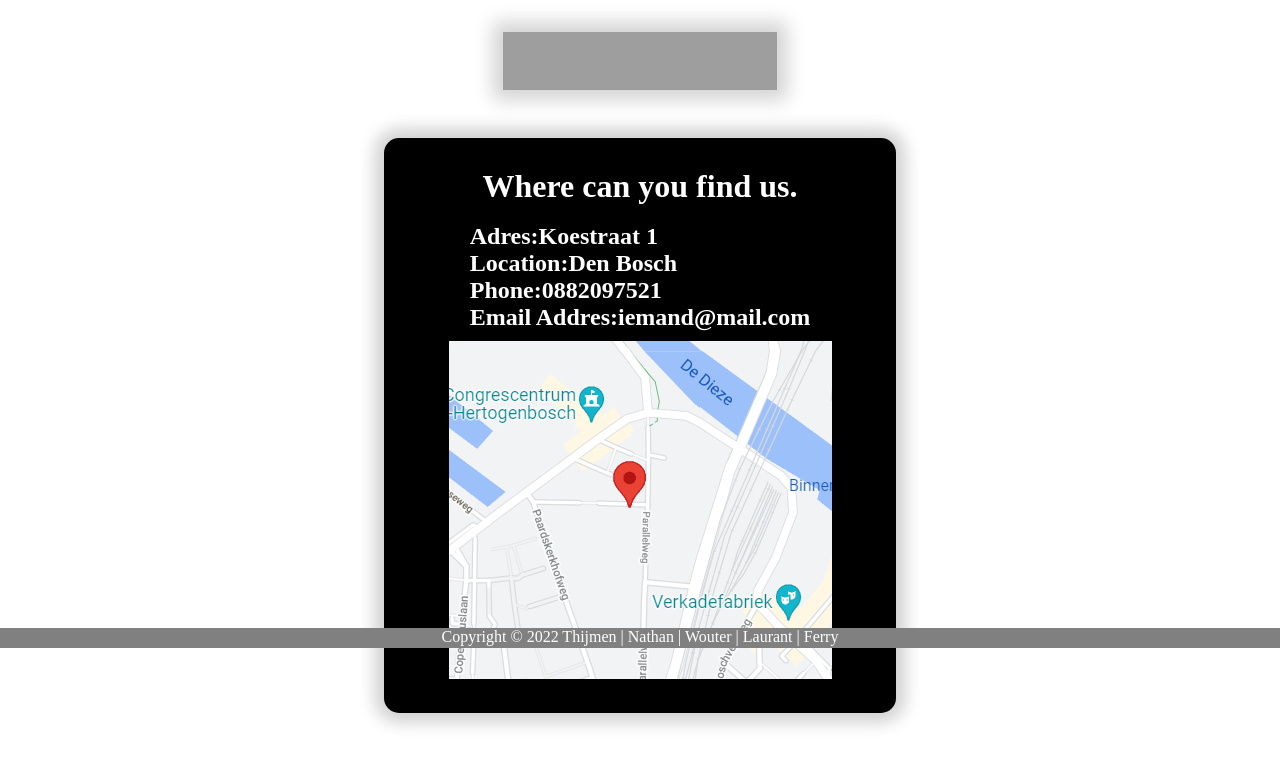
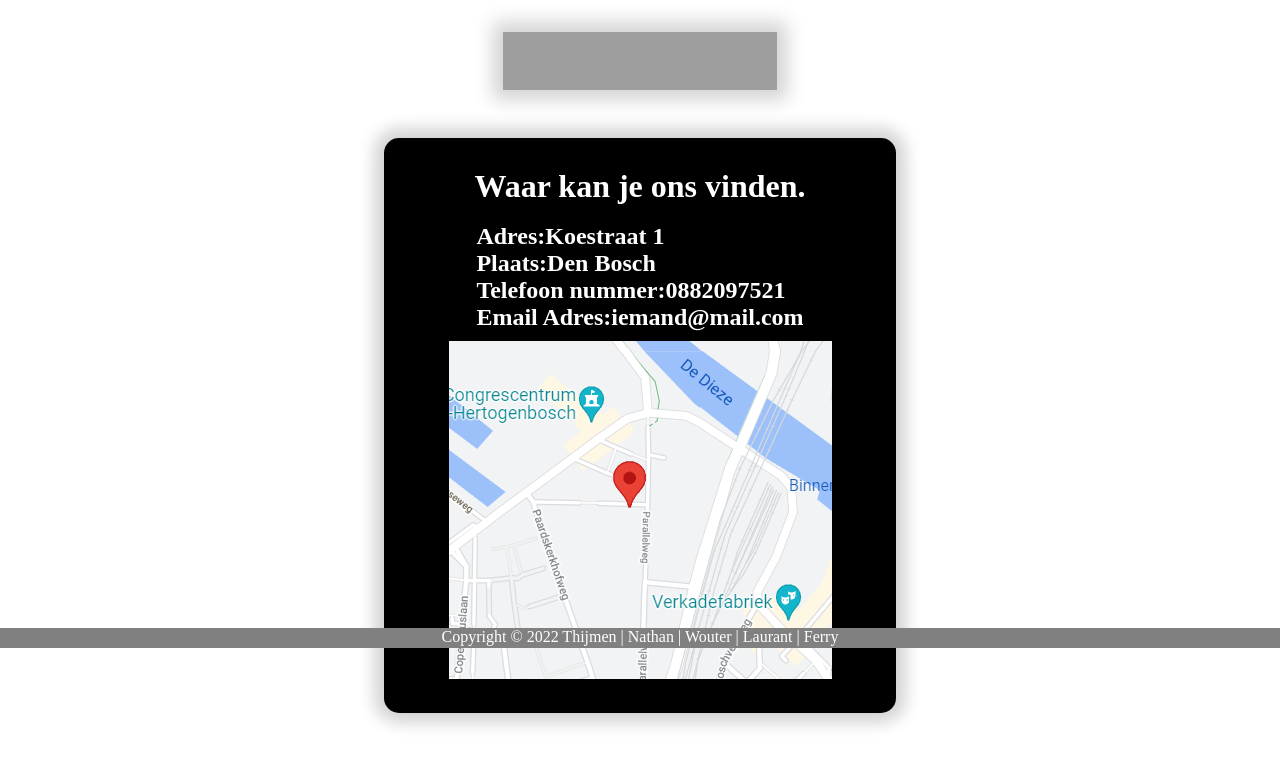
Before and after one commit to Thijmen-Scherders/Code-Camp-C2, a PHP site: page / in a window 1280 px wide. Shown: the part 152-913 px from the top of the page. Run offline with PHP 8.4, Linux system fonts and the light colour scheme; grey boxes are pictures that could not be loaded.

Commit message:
Tekst van en naar  nl

```diff
--- a/index.php
+++ b/index.php
@@ -25,11 +25,11 @@ include_once($path);
 	<div class="homeimg">
 
 		<div class="contact">
-			<h1>Where can you find us.</h1><br>
+			<h1>Waar kan je ons vinden.</h1><br>
 			<h2>Adres:Koestraat 1<br>
-				Location:Den Bosch<br>
-				Phone:0882097521<br>
-				Email Addres:iemand@mail.com<br>
+				Plaats:Den Bosch<br>
+				Telefoon nummer:0882097521<br>
+				Email Adres:iemand@mail.com<br>
 			</h2>
 			<a target="_blank"
 			   href="https://www.google.com/maps/place/Koestraat+1,+5223+AG+'s-Hertogenbosch/@51.697836,5.2876068,15.42z/data=!4m5!3m4!1s0x47c6ee66bc48c005:0x4dddc528356e3d4f!8m2!3d51.6973624!4d5.2935999">
```
